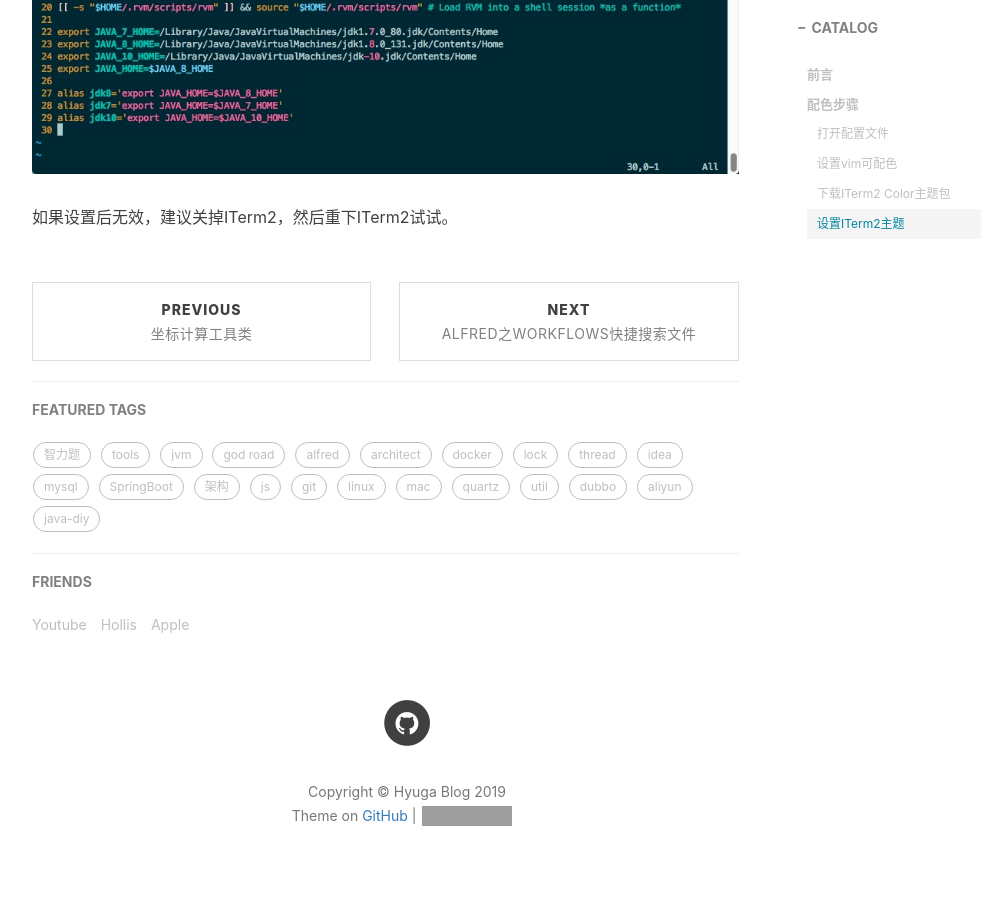
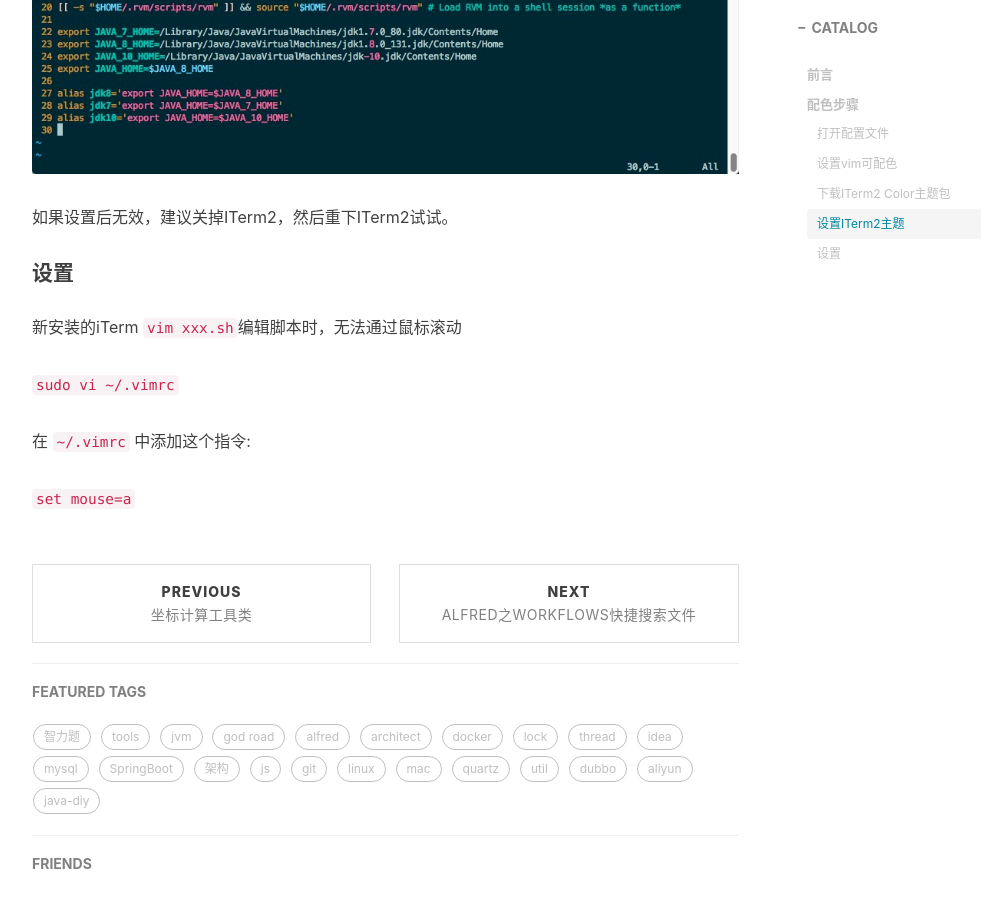
Before and after one commit to hyuga0410/hyuga.github.io, a Jekyll site: the page built from _posts/2019-01-10-alfred-iterm2-colorMatching.md, in a window 1280 px wide and 900 px high, scrolled down 3160 px. Shown: the whole window, without its empty margins (233-1214 px from the left). Built offline with Jekyll 4.4.1, drawn with Linux system fonts in a browser that asks for light colours; nearby versions of some CDN libraries; comment, search, counter and statistics services are not loaded; grey boxes are pictures that could not be loaded.

```diff
--- a/_posts/2019-01-10-alfred-iterm2-colorMatching.md
+++ b/_posts/2019-01-10-alfred-iterm2-colorMatching.md
@@ -34,7 +34,7 @@
 export LSCOLORS=gxfxcxdxbxegedabagacad
 
 #sets up theprompt color (currently a green similar to linux terminal)
-export PS1='\[\033[01;32m\]\u@\h\[\033[00m\]:\[\033[01;36m\]\w\[\033[00m\]\$ ==> '
+export PS1='\[\033[01;32m\]\u@\h\[\033[00m\]:\[\033[01;36m\]\w\[\033[00m\]\$ --> '
 #enables colorfor iTerm
 export TERM=xterm-256color
 {% endhighlight %}
@@ -78,3 +78,12 @@
 ![](/img/2019/2019-01/iterm-2.png)
 
 如果设置后无效，建议关掉ITerm2，然后重下ITerm2试试。
+
+#### 设置
+新安装的iTerm `vim xxx.sh`编辑脚本时，无法通过鼠标滚动
+
+`sudo vi ~/.vimrc`
+
+在 `~/.vimrc` 中添加这个指令:
+
+`set mouse=a`
```
